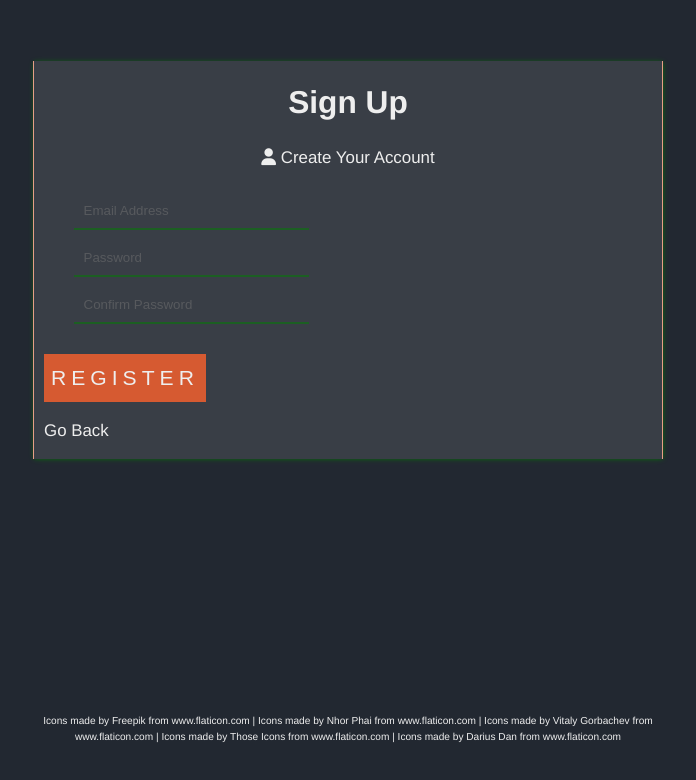
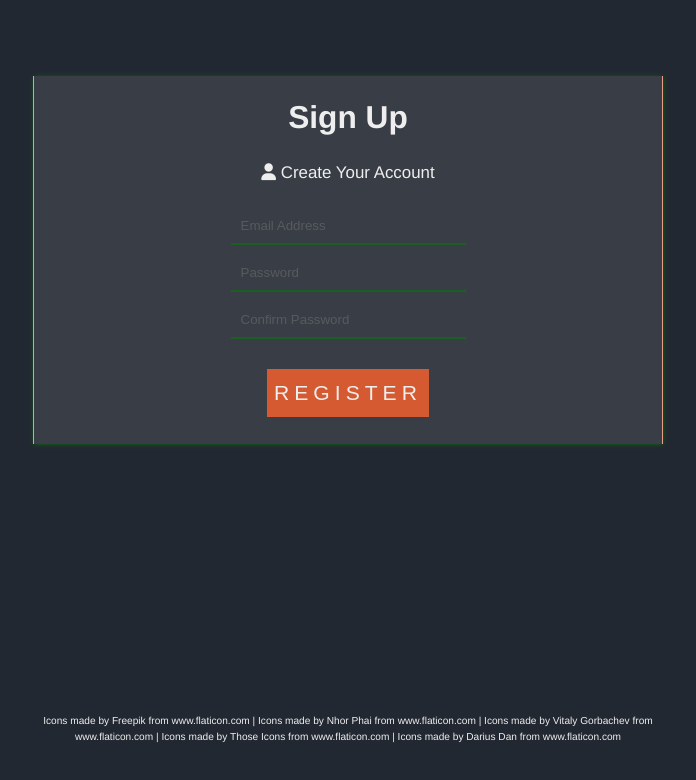
Before and after one commit to Bhart92/Gainz-Redux, a React (Create React App) app in the folder client/: page /register in a window 1280 px wide. Shown: the part 148-928 px from the top of the page, without its empty margins (292-988 px from the left). Built offline with nearby package versions, Linux system fonts and the light colour scheme; no server answers.

Commit message:
styling changes

```diff
--- a/client/src/components/auth/Login.js
+++ b/client/src/components/auth/Login.js
@@ -26,7 +26,7 @@
     return (
         <div className='container register'>
             <div className='auth--container'>
-                <div className='post--container login--container'>
+                <div className='login--container'>
                     <h1><i class="fas fa-sign-in-alt"></i> Login</h1>
                     <div className='form--container'>
                         <form className='login--input-container' onSubmit={e => onSubmit(e)}>
--- a/client/src/components/auth/Register.js
+++ b/client/src/components/auth/Register.js
@@ -36,10 +36,10 @@
     return (
         <div className='container register'>
             <div className='auth--container'>
-                <div className='post--container register--container'>
+                <div className='register--container'>
                     <h1>Sign Up</h1>
                     <p><i className="fas fa-user"></i> Create Your Account</p>
-                    <div>
+                    <div className='register--form-container'>
                         <form onSubmit={e => onSubmit(e)}>
                             <div className='register--input-box'>
                                 <input
@@ -66,11 +66,13 @@
                                     onChange={e => onChange(e)}
                                 />
                             </div>
-                            <div className='register--input-box__small'>
-                                <Link to='/'>Go Back</Link>
-                                <input className='button__landing button__reset' type='submit' value='Register' />
+                            <div className='login--input-box__small'>
+                                <input className='button__landing button__reset register' type='submit' value='Register' />
                             </div>
                         </form>
+                    </div>
+                    <div className='my-1'>
+                                <Link to='/'>Go Back</Link>
                     </div>
                 </div>
             </div>
--- a/client/src/styles/components/auth/_register.scss
+++ b/client/src/styles/components/auth/_register.scss
@@ -28,9 +28,18 @@
          margin: 16px auto 0 auto;
         text-align: center;
     }
+    p{
+        text-align: center;
+    }
+    .register--form-container{
+        display: flex;
+        align-items: center;
+        justify-content: center;
+    }
 }
 .register--input-box{
     width: 50%;
+    margin: 0 auto;
     &:nth-of-type(2){
         margin-bottom: 25px;
     }
@@ -79,3 +88,6 @@
         margin: 5px 0;
     }
 }
+.button__landing.button__reset.register{
+    margin: 0 auto!important
+}
```
